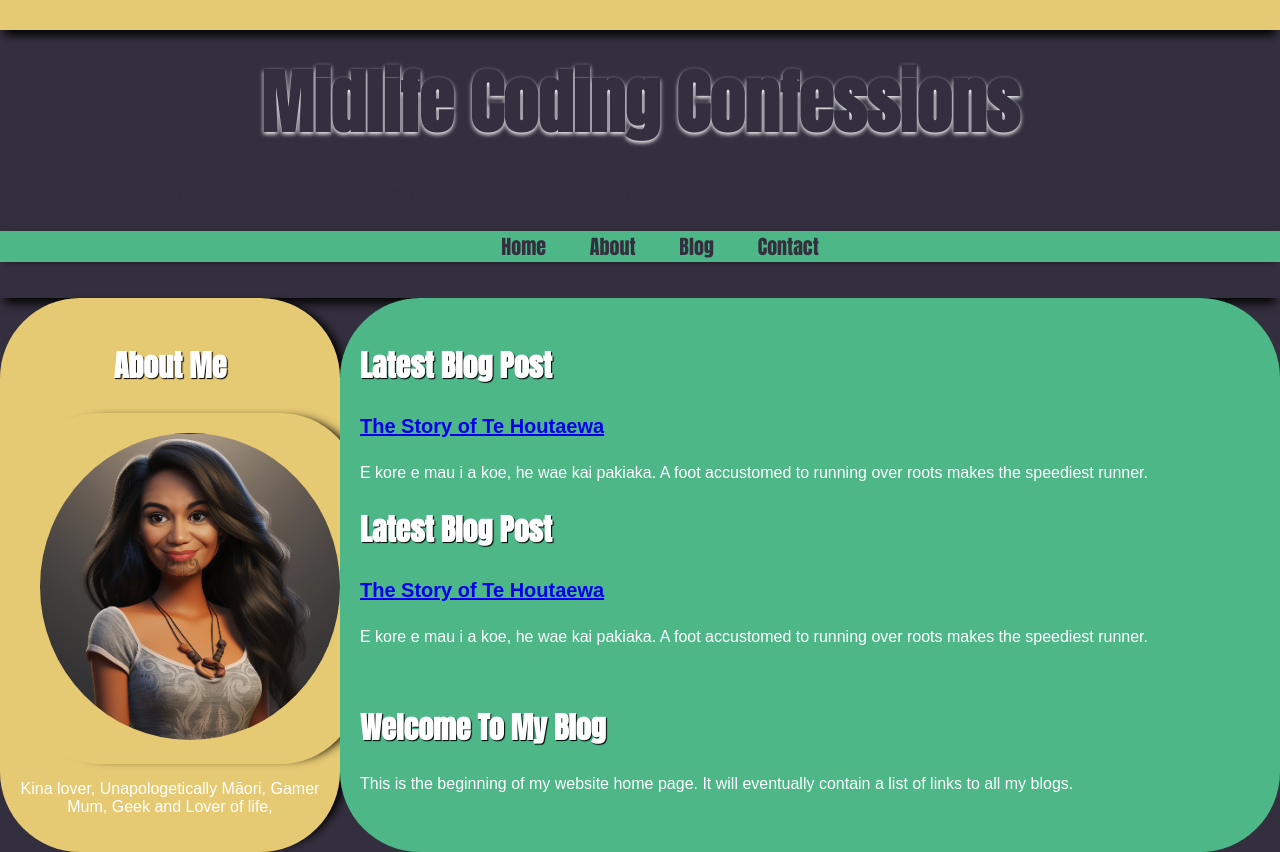
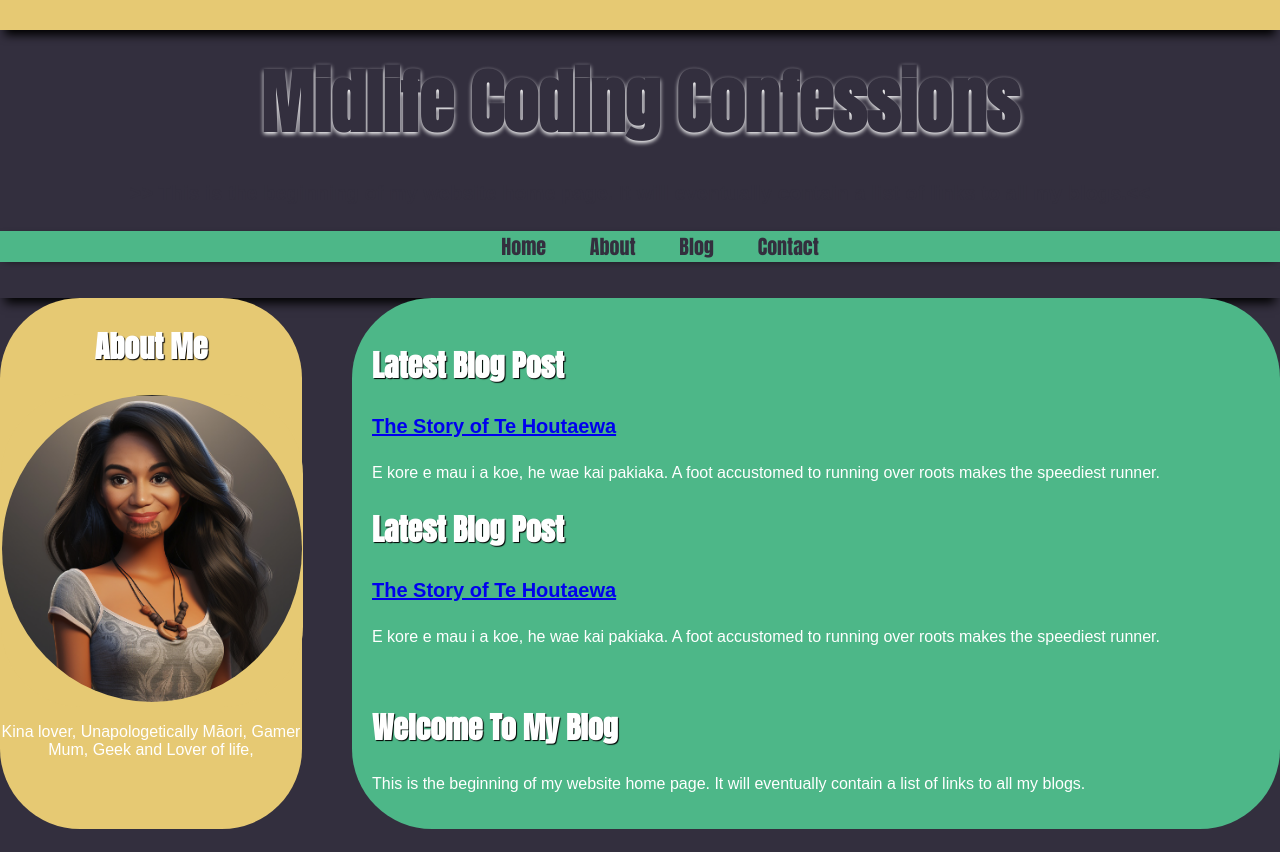
Before and after one commit to courtzd/courtzd.github.io, a plain HTML site: page index.html in a window 1280 px wide. After the commit the page ends 829 px from the top, so only its background shows below. Drawn offline with Linux system fonts and the light colour scheme.

Commit message:
Updated padding

```diff
--- a/styles/main.css
+++ b/styles/main.css
@@ -66,21 +66,21 @@ nav a:hover {
   display: flex;
   margin: 0;
   padding: 0;
+  column-gap: 50px;
 }
 
 .side {
-  flex: 1;
+  flex: 0;
   background-color: #e6c973;
-  padding: 20px; /* Add padding to center the image */
+  padding: 1px; /* Add padding to center the image */
   text-align: center;
   width: 300px;
   border-radius: 80px;
-  box-shadow: 10px 0 10px -5px #000;
 }
 
 .side img {
   max-width: 100%; /* Ensure the image fits inside the container */
-  border-radius: 50%; /* Make the image round */
+  border-radius: 300%; /* Make the image round */
 }
 
 .main {
```
